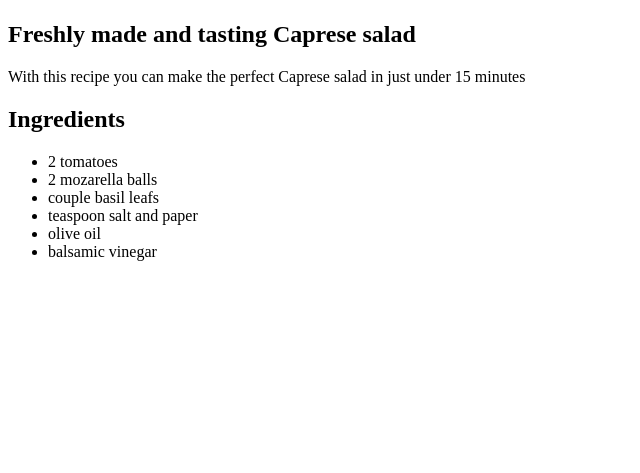
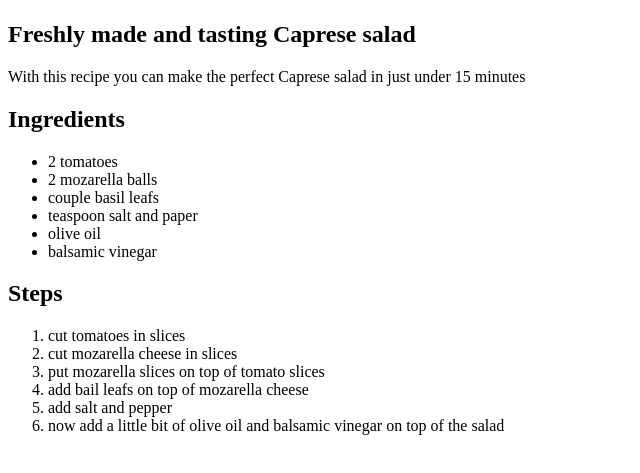
Before and after one commit to rinrush/odin-recipes, a plain HTML site: page recipes/caprese.html in a window 1280 px wide. Shown: the part 99-572 px from the top of the page, without its empty margins (0-640 px from the left). Drawn offline with Linux system fonts and the light colour scheme.

Commit message:
ADD STEPS caprese.html

```diff
--- a/recipes/caprese.html
+++ b/recipes/caprese.html
@@ -20,5 +20,14 @@
     <li>olive oil</li>
     <li>balsamic vinegar</li>
   </ul>
+  <h2>Steps</h2>
+  <ol>
+    <li>cut tomatoes in slices</li>
+    <li>cut mozarella cheese in slices</li>
+    <li>put mozarella slices on top of tomato slices</li>
+    <li>add bail leafs on top of mozarella cheese</li>
+    <li>add salt and pepper</li>
+    <li>now add a little bit of olive oil and balsamic vinegar on top of the salad</li>
+  </ol>
 </body>
 </html>
```
